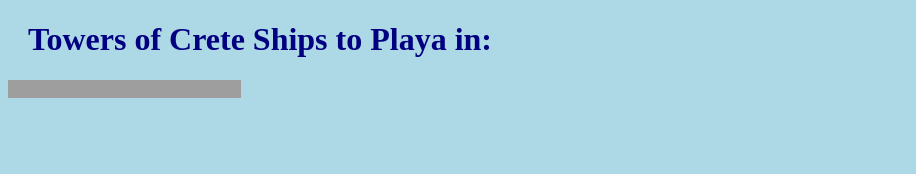
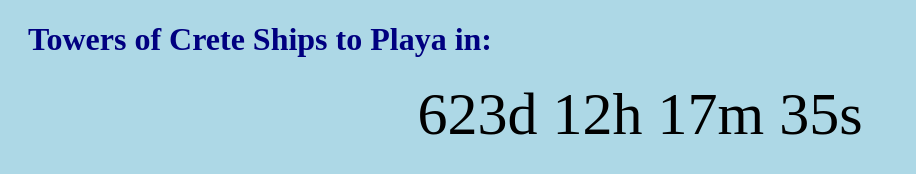
Before and after one commit to Gray-Davidson-00/Gray-Davidson-00.github.io, a plain HTML site: page index.html in a window 1280 px wide. Shown: the whole page, without its empty margins (0-916 px from the left). Drawn offline with Linux system fonts and the light colour scheme; grey boxes are pictures that could not be loaded.

Commit message:
using different countdown code

```diff
--- a/clock_style.css
+++ b/clock_style.css
@@ -0,0 +1,14 @@
+p {
+  text-align: center;
+  font-size: 60px;
+  margin-top: 0px;
+}
+
+body {
+  background-color: lightblue;
+}
+
+h1 {
+  color: navy;
+  margin-left: 20px;
+}
--- a/index.html
+++ b/index.html
@@ -1,18 +1,47 @@
-<!DOCTYPE html>
-<html lang="en-us">
+<!DOCTYPE HTML>
+<html>
+<head>
+	<title> Countdown To Load</title>
+	<link rel="stylesheet" type="text/css" href="clock_style.css">
+	<meta charset="UTF-8" name="viewport" content="width=device-width, initial-scale=1">
+</head>
+<body>
+	<h1>
+		Towers of Crete Ships to Playa in:
+	</h1>
 
-	<head>
-		<link rel="stylesheet" type="text/css" href="mystyle.css"><meta charset="UTF-8">
-		<title> Countdown to Ship Date  </title>
-	</head>
-	<body>
+	<p id="demo"></p>
 
-		<h1>
-			Towers of Crete Ships to Playa in:
-		</h1>
+		<script>
+		// Set the date we're counting down to
+		var countDownDate = new Date("Jan 5, 2021 15:37:25").getTime();
 
+		// Update the count down every 1 second
+		var x = setInterval(function() {
 
-		<iframe src="http://free.timeanddate.com/countdown/i6qb6927/n224/cf11/cm0/cu4/ct0/cs0/ca0/co0/cr0/ss0/cac000/cpc000/pct/tcfff/fn2/fs100/szw320/szh135/iso2019-08-19T10:00:00" allowTransparency="true" frameborder="0" width="233" height="18"></iframe>
+		  // Get todays date and time
+		  var now = new Date().getTime();
 
-	</body>
+		  // Find the distance between now and the count down date
+		  var distance = countDownDate - now;
+
+		  // Time calculations for days, hours, minutes and seconds
+		  var days = Math.floor(distance / (1000 * 60 * 60 * 24));
+		  var hours = Math.floor((distance % (1000 * 60 * 60 * 24)) / (1000 * 60 * 60));
+		  var minutes = Math.floor((distance % (1000 * 60 * 60)) / (1000 * 60));
+		  var seconds = Math.floor((distance % (1000 * 60)) / 1000);
+
+		  // Output the result in an element with id="demo"
+		  document.getElementById("demo").innerHTML = days + "d " + hours + "h "
+		  + minutes + "m " + seconds + "s ";
+
+		  // If the count down is over, write some text
+		  if (distance < 0) {
+		    clearInterval(x);
+		    document.getElementById("demo").innerHTML = "EXPIRED";
+		  }
+		}, 1000);
+		</script>
+
+</body>
 </html>
```
